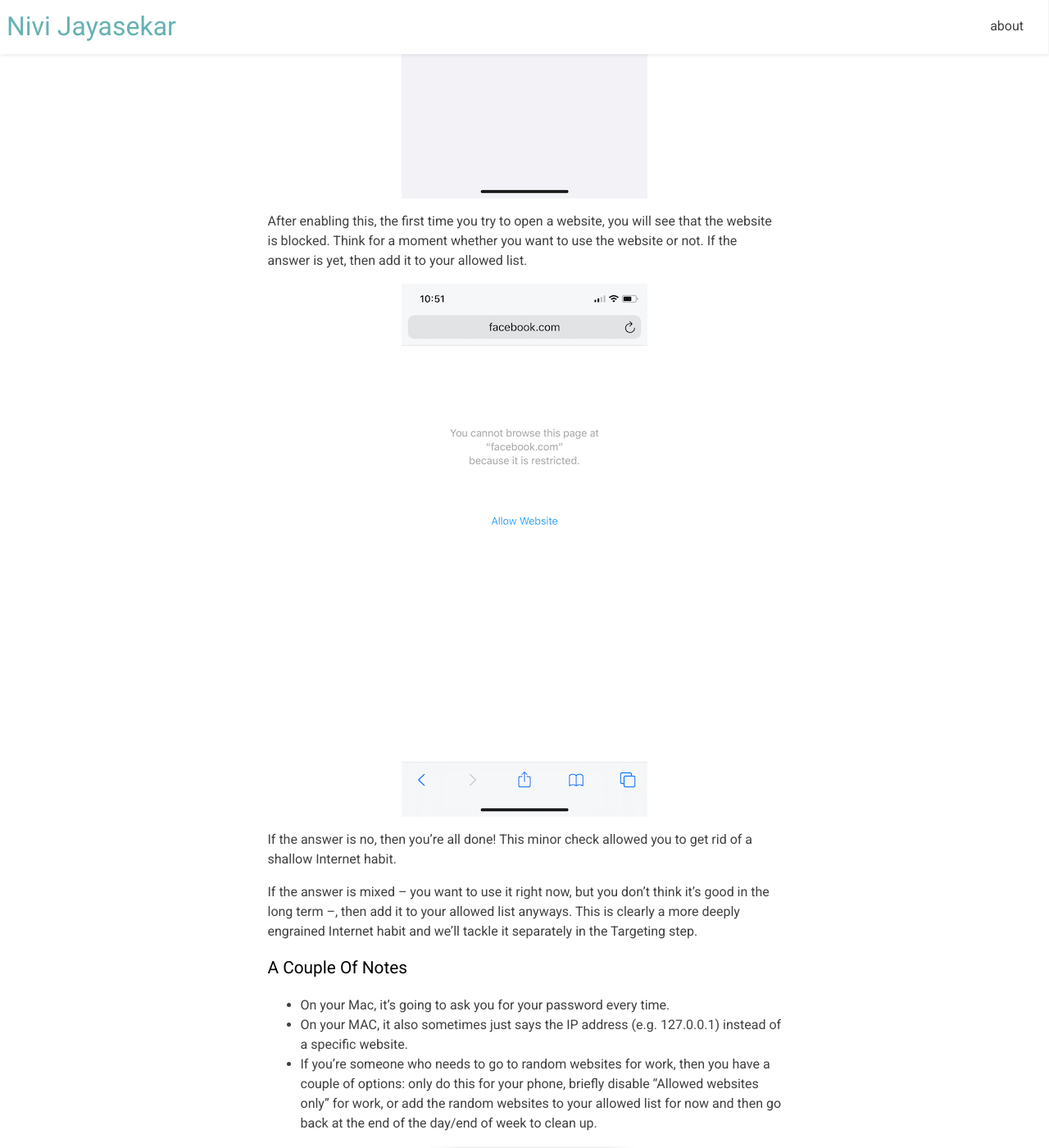
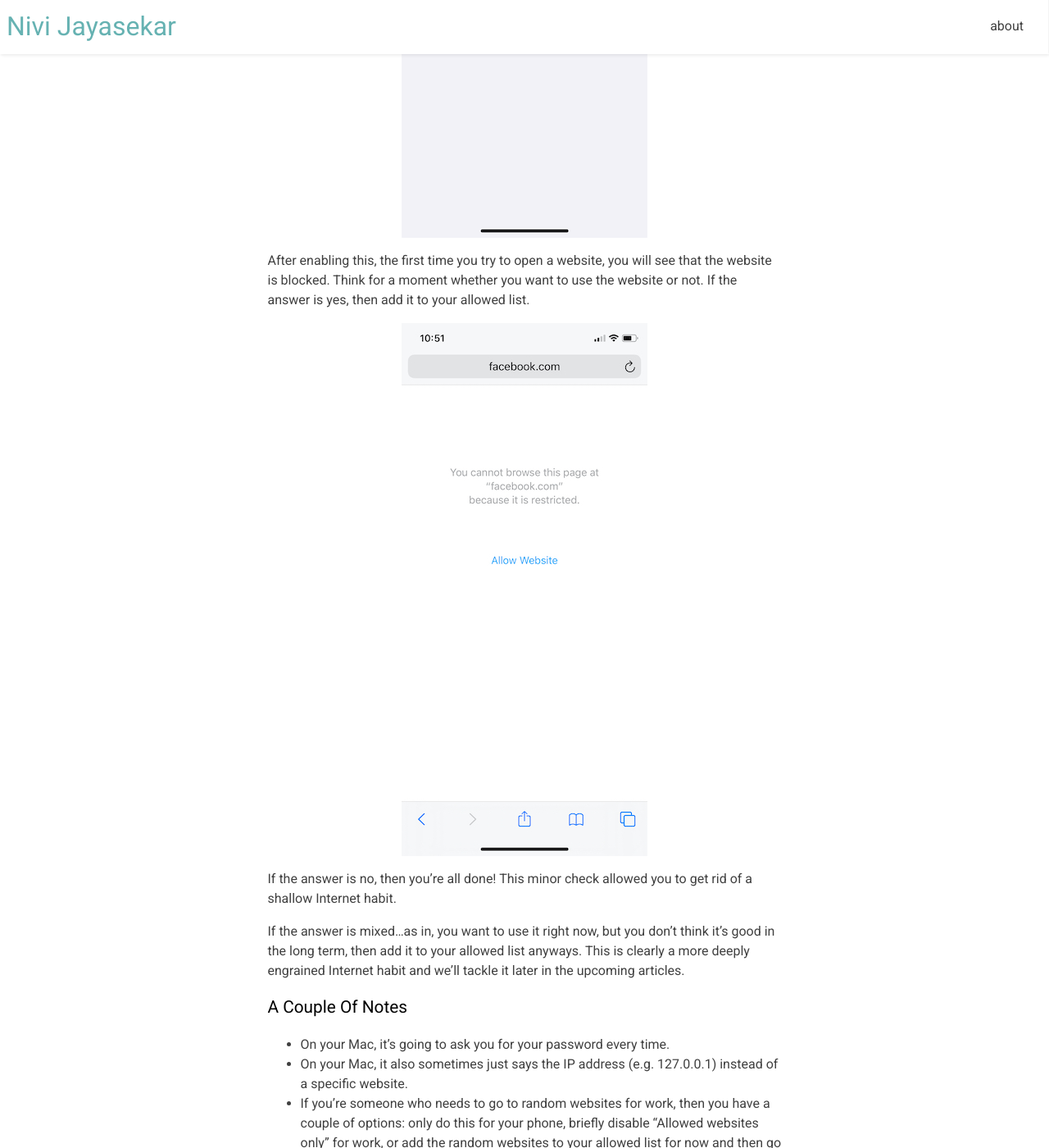
Before and after one commit to nivivive/heynivi, a Jekyll site: the page built from _posts/2020-09-21-quarantine-your-screen-time-addiction.md, in a window 1280 px wide and 1400 px high, scrolled down 4236 px. Shown: the whole window at 82% size. Built offline with Jekyll 4.4.1, drawn with Linux system fonts in a browser that asks for light colours; nearby versions of some CDN libraries; some of the changed text lies outside the part shown.

Commit message:
DTA1 tone edit

```diff
--- a/_posts/2020-09-21-quarantine-your-screen-time-addiction.md
+++ b/_posts/2020-09-21-quarantine-your-screen-time-addiction.md
@@ -13,7 +13,7 @@
 
 Always being online is not only exhausting, but feels impossible to prevent.
 
-You work (or go to school) online. You socialize online. And, you watch your whole day go awway online.
+We work (or go to school) online. We socialize online. And, we watch all our free time vanish online as well.
 
 If you feel like some or a lot of those hours are just wasted on the Internet, then you're not alone.
 
@@ -88,17 +88,17 @@
 
 ![How to block 2]({{ site.url }}/img/block2.png){: .center .phone }
 
-After enabling this, the first time you try to open a website, you will see that the website is blocked. Think for a moment whether you want to use the website or not. If the answer is yet, then add it to your allowed list.
+After enabling this, the first time you try to open a website, you will see that the website is blocked. Think for a moment whether you want to use the website or not. If the answer is yes, then add it to your allowed list.
 
 ![How to block 3]({{ site.url }}/img/block3.jpeg){: .center .phone }
 
 If the answer is no, then you're all done! This minor check allowed you to get rid of a shallow Internet habit.
 
-If the answer is mixed -- you want to use it right now, but you don't think it's good in the long term --, then add it to your allowed list anyways. This is clearly a more deeply engrained Internet habit and we'll tackle it separately in the Targeting step.
+If the answer is mixed...as in, you want to use it right now, but you don't think it's good in the long term, then add it to your allowed list anyways. This is clearly a more deeply engrained Internet habit and we'll tackle it later in the upcoming articles.
 
 ## A couple of notes
 - On your Mac, it's going to ask you for your password every time.
-- On your MAC, it also sometimes just says the IP address (e.g. 127.0.0.1) instead of a specific website.
+- On your Mac, it also sometimes just says the IP address (e.g. 127.0.0.1) instead of a specific website.
 - If you're someone who needs to go to random websites for work, then you have a couple of options: only do this for your phone, briefly disable "Allowed websites only" for work, or add the random websites to your allowed list for now and then go back at the end of the day/end of week to clean up.
 
 ![How to block 4]({{ site.url }}/img/block4.png){: .center }
@@ -107,7 +107,7 @@
 
 ![How to block 5]({{ site.url }}/img/block5.png){: .center }
 
-# Now, suck the joy out of the Internet
+# Now, suck the joy out of the Internet 😱
 
 Everything is more exciting in color. It's true. Google it.
 
```
Also changed, not shown: other parts of _posts/2020-09-21-quarantine-your-screen-time-addiction.md (+8 -8 lines).
